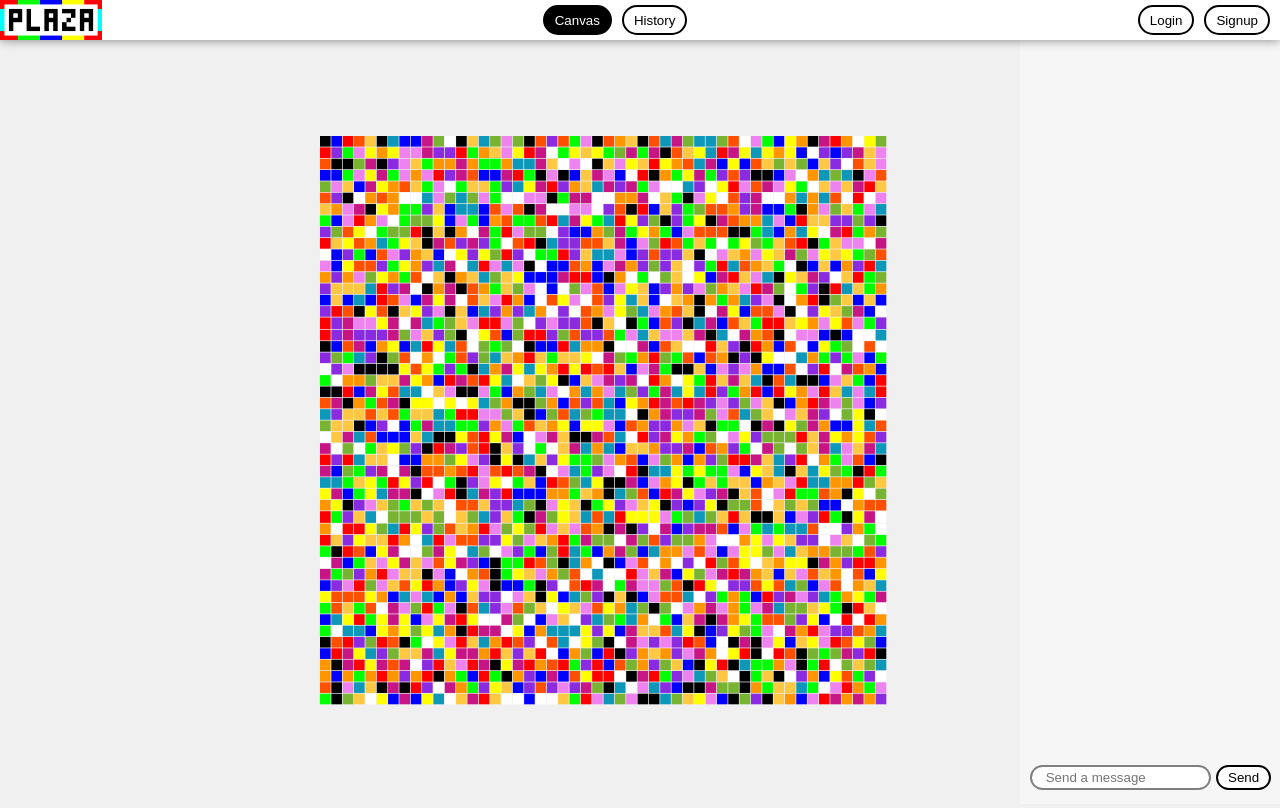
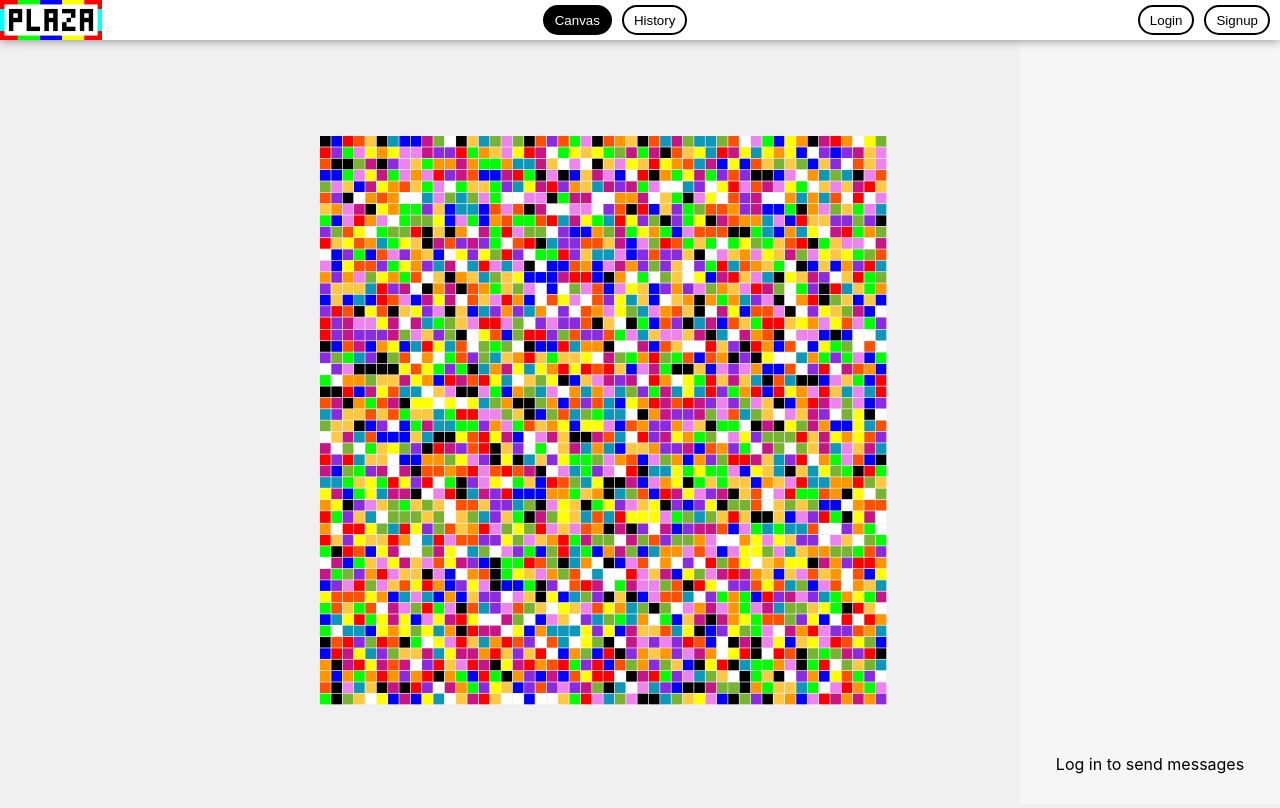
Before and after one commit to Group3-plaza/Plaza, a React (Create React App) app: page / in a window 1280 px wide. Both pictures are taken after a click on the button "Generate Random". Built offline with nearby package versions, Linux system fonts and the light colour scheme.

Commit message:
General element behavior improvement
- Chat now displays text when not logged in instead of textbox and button
- Chat now emits authentication token to server when sending chat messages
- Titlebar 'logged in as <username>' indicator better spaced and centered

```diff
--- a/src/App.js
+++ b/src/App.js
@@ -16,7 +16,7 @@ export const socket = io();
 
 function App(props) {
     // eslint-disable-next-line react/prop-types
-    const { isLoggedIn, userAuthentication } = props;
+    const { isLoggedIn, userAuthentication, username } = props;
 
     // Render colorpicker and chat only after canvas loads
     // Set to useState(true) if you want to disable this for testing
@@ -68,7 +68,9 @@ function App(props) {
             && (
                 <div className="shadow container chat">
                     <Chat
-                        username={isLoggedIn ? 'Default User' : ''}
+                        isEnabled={isLoggedIn}
+                        username={username}
+                        userAuthentication={userAuthentication}
                     />
                 </div>
             )}
--- a/src/Chat.js
+++ b/src/Chat.js
@@ -15,13 +15,13 @@ const socket = io();
 export default function Chat(props) {
     const [messageList, updateMessage] = useState([]);
     const inputRef = useRef(null);
-    const { username } = props;
+    const { username, isEnabled, userAuthentication } = props;
 
     function sendMessage() {
         if (inputRef !== null) {
             const message = inputRef.current.value;
             if (message !== '') {
-                socket.emit('chat_submit', { username, message: `${username}: ${message}` });
+                socket.emit('chat_submit', { userAuthentication, message: `${username}: ${message}` });
                 inputRef.current.value = '';
             }
         }
@@ -41,7 +41,7 @@ export default function Chat(props) {
 
     return (
         <div className="Chat">
-            {username ? (
+            {isEnabled ? (
                 <div className="messageList">
                     {messageList.map((message, index) => <ListChat key={index} message={message} />)}
                     <div className="chatbox">
@@ -54,9 +54,8 @@ export default function Chat(props) {
                     {
                         messageList.map((message, index) => <ListChat key={index} message={message} />)
                     }
-                    <div className="chatbox">
-                        <input placeholder=" Send a message" ref={inputRef} tyep="text" />
-                        <button type="button">Send</button>
+                    <div className="chatbox" style={{ width: '240px' }}>
+                        <p style={{ textAlign: 'center', flex: '1' }}>Log in to send messages</p>
                     </div>
                 </div>
             )}
--- a/src/Router.js
+++ b/src/Router.js
@@ -20,6 +20,7 @@ export function Router() {
                         <App
                             userAuthentication={userAuthentication}
                             isLoggedIn={isLoggedIn}
+                            username={username}
                         />
                     </Route>
                     <Route exact path="/signup">
--- a/src/TitleBar.js
+++ b/src/TitleBar.js
@@ -62,7 +62,7 @@ export function TitleBar(props) {
                     <button type="button" ref={buttonSignup} onClick={() => Navigate('signup')}>Signup</button>
                 </div>
             ) : (
-                <span className="Navigation">
+                <span className="Navigation" style={{ marginRight: '20px', marginTop: '7px' }}>
                     Logged in as
                     {'\u00A0'}
                     <b>{username}</b>
```
